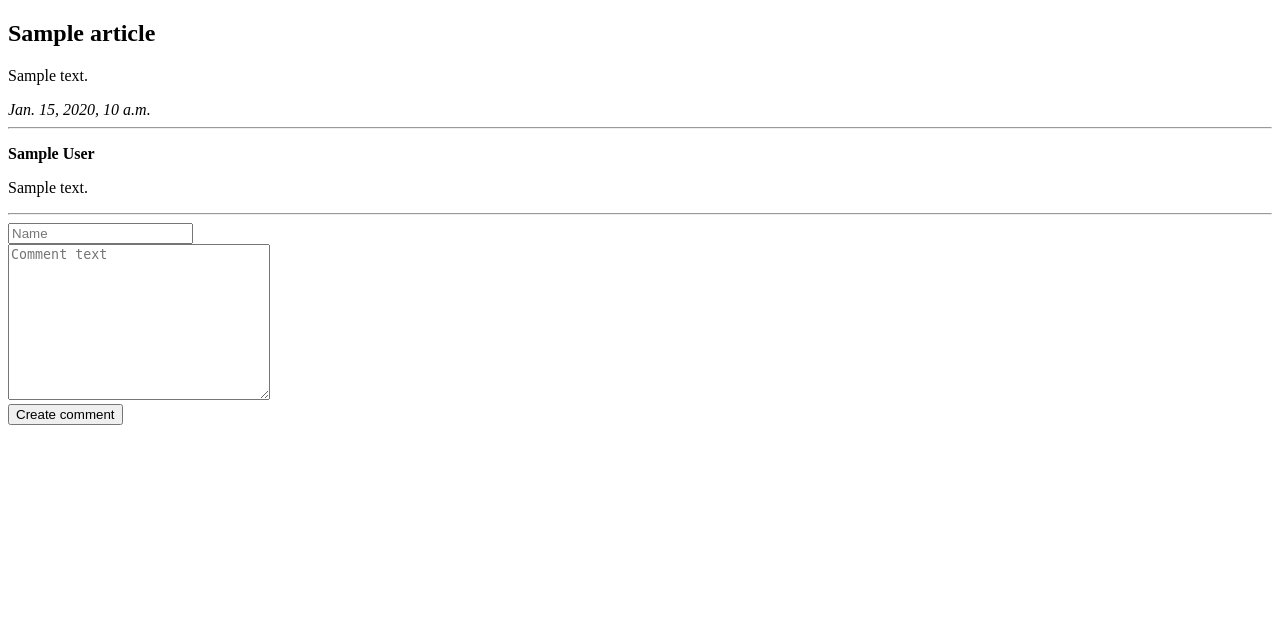
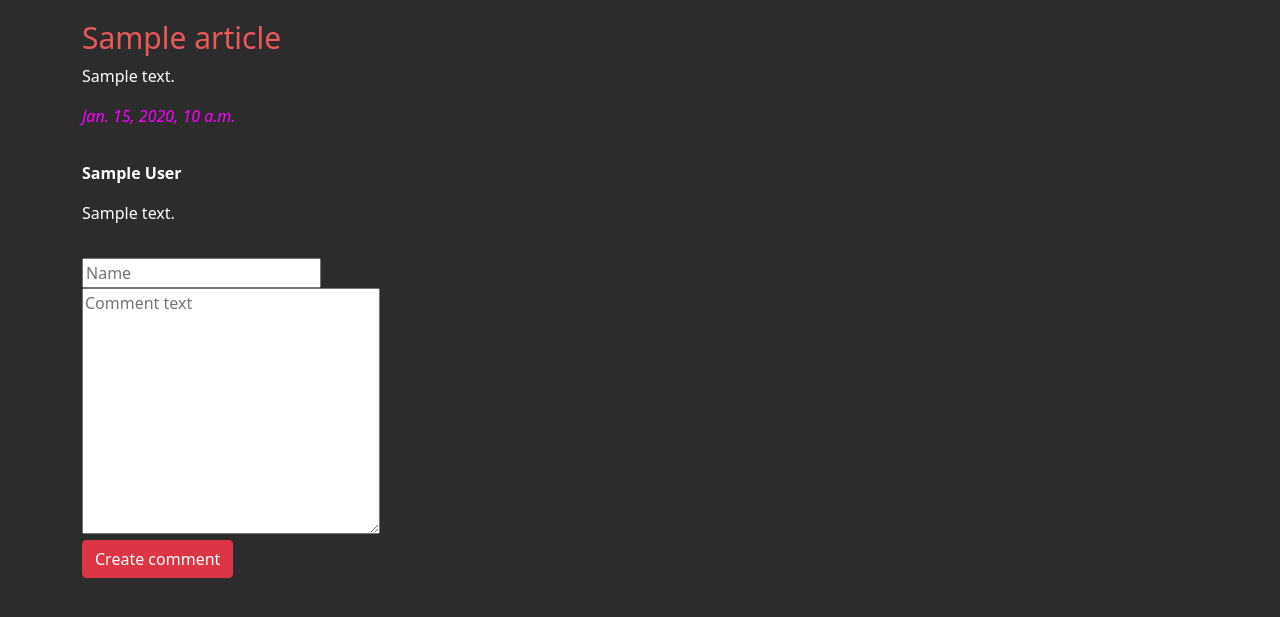
Before and after one commit to MaksymZlobin/Django_project, a Django app: page /news/1/ in a window 1280 px wide. Shown: the top 617 px of the page. Run offline with Django 3.2, Linux system fonts and the light colour scheme; tables that the repository leaves empty hold one stand-in row (values such as "Sample post").

Commit message:
Html templates modified. Created static directory with news.css file in news app. Create_comment doesnt work correctly (I think problem is in html templates).

```diff
--- a/ukrbasketnews/main/templates/layout.html
+++ b/ukrbasketnews/main/templates/layout.html
@@ -15,7 +15,6 @@
     <aside>
         <img src="{% static 'main/img/logo.png' %}" alt="logo">
         <span class="logo">UKRBASKETNEWS</span>
-        <h3>Navigation menu</h3>
         <ul>
             <a href="{% url 'main' %}"><li><i class="fas fa-home"></i> Main page</li></a>
             <a href="{% url 'articles' %}"><li><i class="far fa-newspaper"></i> Articles list</li></a>
--- /dev/null
+++ b/ukrbasketnews/news/static/news/css/news.css
@@ -0,0 +1,24 @@
+body {
+    background: #2c2c2c;
+}
+
+body .col-md-8 li {
+    display: block;
+    margin-top: 20px;
+    transition: transform .6s ease;
+}
+
+
+body h2 {
+    color: #eb5959;
+    margin-top: 20px;
+    font-size: 30px;
+}
+
+body p {
+    color: #fff
+}
+
+body em {
+    color: #ff00ff
+}
--- a/ukrbasketnews/news/templates/base.html
+++ b/ukrbasketnews/news/templates/base.html
@@ -1,8 +1,11 @@
+{% load static %}
 <!DOCTYPE html>
 <html lang="en">
 <head>
     <meta charset="UTF-8">
     <title>{% block title %}News{% endblock %}</title>
+    <link rel="stylesheet" href="https://cdn.jsdelivr.net/npm/bootstrap@5.1.3/dist/css/bootstrap.min.css">
+    <link rel="stylesheet" href="{% static 'news/css/news.css' %}">
 </head>
 <body>
     <div class="page-header">
--- a/ukrbasketnews/news/templates/news/detail.html
+++ b/ukrbasketnews/news/templates/news/detail.html
@@ -34,7 +34,7 @@ There are no comments yet! You can be first.
     <input type="text" required placeholder="Name" name="name"><br>
     <textarea name="text" required="" placeholder="Comment text" cols="30" rows="10"></textarea><br>
 
-    <button type="submit">Create comment</button>
+    <button type="submit" class="btn btn-danger">Create comment</button>
 </form>
 
 {% endblock %}
```
